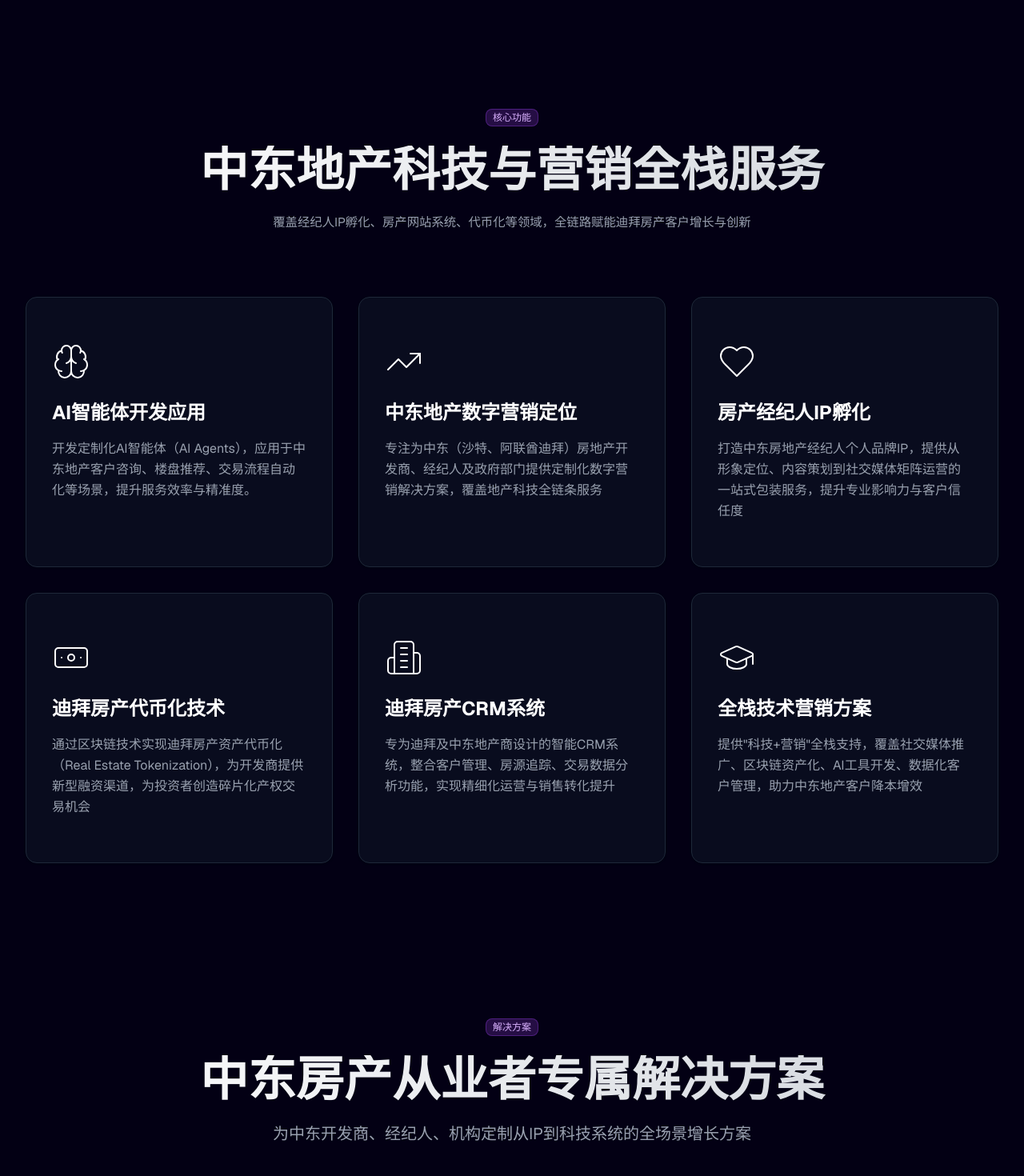
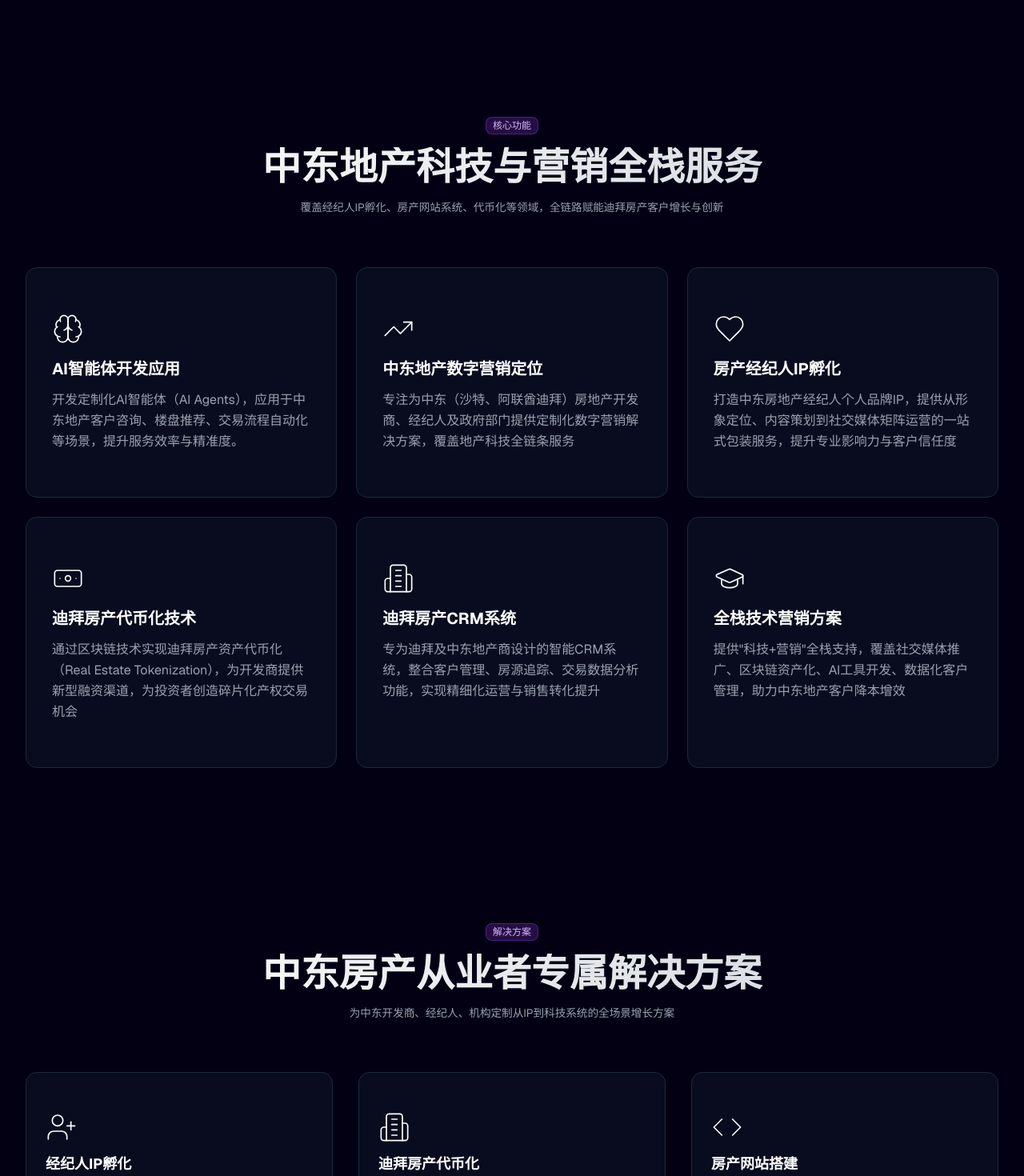
Before and after one commit to wzm507/my-klfco.com-, a Next.js app: page / in a window 1280 px wide. Shown: the part 1100-2570 px from the top of the page at 80% size. Built offline with nearby package versions, Linux system fonts and the light colour scheme.

Commit message:
再次提交

```diff
--- a/app/page.tsx
+++ b/app/page.tsx
@@ -636,7 +636,7 @@ export default function ModernWebsite() {
       </nav>
 
       {/* Hero Section */}
-      <section id="home" className="relative min-h-[70vh] md:min-h-screen flex items-center justify-center overflow-hidden">
+      <section id="home" className="relative min-h-[80vh] md:min-h-screen flex items-center justify-center overflow-hidden">
         {/* Hero Background Video - 优化手机适配 */}
         <video
           className="absolute inset-0 w-full h-full object-cover object-center"
@@ -656,13 +656,13 @@ export default function ModernWebsite() {
           <div className="text-center mb-16 transform -translate-y-[30px] md:-translate-y-[40px] lg:-translate-y-[60px]">
             <div className="mb-4 md:mb-8 lg:mb-16"></div>
 
-            <h1 className="text-[clamp(2rem,5vw,3rem)] md:text-6xl lg:text-7xl font-extrabold mb-6 md:mb-8 lg:mb-10 leading-tight md:leading-tight lg:leading-tight flex items-center justify-center gap-2 tracking-wide">
+            <h1 className="text-[clamp(1.5rem,5vw,2.5rem)] md:text-6xl lg:text-7xl font-extrabold mb-6 md:mb-8 lg:mb-10 leading-tight md:leading-tight lg:leading-tight flex items-center justify-center gap-2 tracking-wide">
               <span className="text-white transition-all duration-300 hover:text-purple-200">
                 中东地产数字营销与科技服务专家
               </span>
             </h1>
 
-            <p className="text-[clamp(1rem,2.5vw,1.5rem)] text-white font-semibold mb-6 md:mb-8 lg:mb-12 max-w-5xl mx-auto text-center drop-shadow-[0_0_15px_rgba(168,85,247,0.5)] tracking-wide">
+            <p className="text-[clamp(0.9rem,2vw,1.3rem)] text-white font-semibold mb-6 md:mb-8 lg:mb-12 max-w-5xl mx-auto text-center drop-shadow-[0_0_15px_rgba(168,85,247,0.5)] tracking-wide">
               为中东房产开发商、经纪人提供 营销<span className="mx-1">·</span>代币化<span className="mx-1">·</span>AI 智能体等全栈解决方案
             </p>
 
@@ -784,27 +784,27 @@ export default function ModernWebsite() {
       {/* Features Section */}
       <section id="features" className="py-24 relative">
         <div className="max-w-7xl mx-auto px-4 sm:px-6 lg:px-8">
-          <div className="text-center mb-20 mt-[-30px]">
-            <Badge className="bg-purple-500/20 text-purple-300 border-purple-500/30 mb-6">核心功能</Badge>
-            <h2 className="text-4xl md:text-6xl font-bold mb-6 bg-gradient-to-r from-white to-gray-300 bg-clip-text text-transparent">
+          <div className="text-center mb-16 mt-[-20px]">
+              <Badge className="bg-purple-500/20 text-purple-300 border-purple-500/30 mb-4">核心功能</Badge>
+              <h2 className="text-3xl md:text-5xl font-bold mb-4 bg-gradient-to-r from-white to-gray-300 bg-clip-text text-transparent">
                 中东地产科技与营销全栈服务
               </h2>
-            <p className="text-[clamp(0.9rem,1.2vw,1.25rem)] text-gray-400 max-w-5xl mx-auto text-center leading-relaxed">
+              <p className="text-[clamp(0.85rem,1vw,1.1rem)] text-gray-400 max-w-2xl mx-auto text-center leading-relaxed">
                 覆盖经纪人IP孵化、房产网站系统、代币化等领域，全链路赋能迪拜房产客户增长与创新
               </p>
             </div>
 
-          <div className="grid grid-cols-1 md:grid-cols-2 lg:grid-cols-3 gap-8">
+          <div className="grid grid-cols-1 md:grid-cols-2 lg:grid-cols-3 gap-6">
             {features.map((feature, index) => (
               <Card
                 key={index}
                 className="bg-gray-900/50 border-gray-800 hover:border-purple-500/50 transition-all duration-500 group hover:scale-105 hover:shadow-2xl hover:shadow-purple-500/25"
               >
                 <CardContent className="p-8">
-                  <div className="mb-6">
-                    <feature.icon className="w-12 h-12 text-white stroke-1" strokeWidth={1} />
-                  </div>
-                  <h3 className="text-2xl font-bold mb-4 text-white group-hover:text-purple-300 transition-colors">
+                  <div className="mb-4">
+                <feature.icon className="w-10 h-10 text-white stroke-1" strokeWidth={1} />
+              </div>
+                  <h3 className="text-xl font-bold mb-3 text-white group-hover:text-purple-300 transition-colors">
                     {feature.title}
                   </h3>
                   <p className="text-gray-400 group-hover:text-gray-300 transition-colors leading-relaxed">
@@ -821,12 +821,12 @@ export default function ModernWebsite() {
       <section id="solutions" className="py-24 relative">
 
         <div className="max-w-7xl mx-auto px-4 sm:px-6 lg:px-8 relative">
-          <div className="text-center mb-20">
-            <Badge className="bg-purple-500/20 text-purple-300 border-purple-500/30 mb-6">解决方案</Badge>
-            <h2 className="text-4xl md:text-6xl font-bold mb-6 bg-gradient-to-r from-white to-gray-300 bg-clip-text text-transparent">
+          <div className="text-center mb-16">
+              <Badge className="bg-purple-500/20 text-purple-300 border-purple-500/30 mb-4">解决方案</Badge>
+              <h2 className="text-3xl md:text-5xl font-bold mb-4 bg-gradient-to-r from-white to-gray-300 bg-clip-text text-transparent">
                 中东房产从业者专属解决方案
               </h2>
-            <p className="text-xl text-gray-400 max-w-3xl mx-auto">为中东开发商、经纪人、机构定制从IP到科技系统的全场景增长方案</p>
+              <p className="text-[clamp(0.85rem,1vw,1.1rem)] text-gray-400 max-w-2xl mx-auto">为中东开发商、经纪人、机构定制从IP到科技系统的全场景增长方案</p>
             </div>
 
           <div className="grid grid-cols-1 md:grid-cols-3 gap-8">
@@ -875,8 +875,8 @@ export default function ModernWebsite() {
                 className="bg-gray-900/50 border-gray-800 hover:border-purple-500/50 transition-all duration-500 group hover:scale-105"
               >
                 <CardContent className="p-6 flex-grow flex flex-col">
-                  <solution.icon className="w-12 h-12 text-white mb-4 stroke-1" strokeWidth={1} />
-                  <h3 className="text-xl font-bold text-white mb-3 group-hover:text-purple-300 transition-colors">
+                  <solution.icon className="w-10 h-10 text-white mb-3 stroke-1" strokeWidth={1} />
+                  <h3 className="text-lg font-bold text-white mb-2 group-hover:text-purple-300 transition-colors">
                     {solution.title}
                   </h3>
                   <p className="text-gray-400 mb-4 leading-relaxed">{solution.description}</p>
@@ -1081,7 +1081,7 @@ export default function ModernWebsite() {
                 key={index}
                 className="bg-gray-900/50 border-gray-800 hover:border-purple-500/50 transition-all duration-500 group hover:scale-105 overflow-hidden"
               >
-                <div className="relative h-48 overflow-hidden">
+                <div className="relative h-40 overflow-hidden">
                   <img
                     src={caseStudy.image || "/placeholder.svg"}
                     alt={caseStudy.company}
@@ -1268,12 +1268,12 @@ export default function ModernWebsite() {
         </div>
 
         <div className="max-w-7xl mx-auto px-4 sm:px-6 lg:px-8 relative z-10">
-          <div className="text-center mb-20 mt-[-30px]">
-            <Badge className="bg-blue-500/20 text-blue-300 border-blue-500/30 mb-6">业务动态</Badge>
-            <h2 className="text-4xl md:text-6xl font-bold mb-6 bg-gradient-to-r from-white to-gray-300 bg-clip-text text-transparent">
+          <div className="text-center mb-16 mt-[-20px]">
+              <Badge className="bg-blue-500/20 text-blue-300 border-blue-500/30 mb-4">业务动态</Badge>
+              <h2 className="text-3xl md:text-5xl font-bold mb-4 bg-gradient-to-r from-white to-gray-300 bg-clip-text text-transparent">
                 我们的业务动态
               </h2>
-            <p className="text-xl text-gray-400 max-w-3xl mx-auto">了解我们在IP运营、网站设计和公众号运营领域的最新进展</p>
+              <p className="text-[clamp(0.85rem,1vw,1.1rem)] text-gray-400 max-w-2xl mx-auto">了解我们在IP运营、网站设计和公众号运营领域的最新进展</p>
             </div>
 
           <div className="grid grid-cols-1 md:grid-cols-2 lg:grid-cols-3 gap-8">
@@ -1320,12 +1320,12 @@ export default function ModernWebsite() {
       {/* Contact Section */}
       <section id="contact" className="py-24 relative">
         <div className="max-w-7xl mx-auto px-4 sm:px-6 lg:px-8">
-          <div className="text-center mb-20">
-            <Badge className="bg-purple-500/20 text-purple-300 border-purple-500/30 mb-6">联系我们</Badge>
-            <h2 className="text-4xl md:text-6xl font-bold mb-6 bg-gradient-to-r from-white to-gray-300 bg-clip-text text-transparent">
+          <div className="text-center mb-16">
+              <Badge className="bg-purple-500/20 text-purple-300 border-purple-500/30 mb-4">联系我们</Badge>
+              <h2 className="text-3xl md:text-5xl font-bold mb-4 bg-gradient-to-r from-white to-gray-300 bg-clip-text text-transparent">
                 开启您的中东房产数字化增长
               </h2>
-            <p className="text-xl text-gray-400 max-w-3xl mx-auto">
+              <p className="text-[clamp(0.85rem,1vw,1.1rem)] text-gray-400 max-w-2xl mx-auto">
                 立即咨询，定制IP孵化、网站搭建等专属方案
               </p>
             </div>
@@ -1334,10 +1334,10 @@ export default function ModernWebsite() {
             {/* Contact Form */}
             <Card className="bg-gray-900/50 border-gray-800">
               <CardHeader>
-                <CardTitle className="text-2xl font-bold text-white">发送消息</CardTitle>
+                <CardTitle className="text-xl font-bold text-white">发送消息</CardTitle>
               </CardHeader>
               <CardContent className="space-y-6">
-                <div className="grid grid-cols-1 md:grid-cols-2 gap-4">
+                <div className="grid grid-cols-1 gap-4">
                   <div>
                     <label className="block text-sm font-medium text-gray-300 mb-2">姓名</label>
                     <Input
@@ -1428,22 +1428,22 @@ export default function ModernWebsite() {
       </section>
 
       {/* Footer */}
-      <footer className="border-t border-gray-800 py-16">
+      <footer className="border-t border-gray-800 py-12">
         <div className="max-w-7xl mx-auto px-4 sm:px-6 lg:px-8">
-          <div className="grid grid-cols-1 md:grid-cols-4 gap-8 mb-12">
+          <div className="grid grid-cols-1 md:grid-cols-4 gap-6 mb-8">
             <div className="col-span-1 md:col-span-2">
-              <div className="flex items-center gap-3 mb-4">
+              <div className="flex flex-col md:flex-row items-center gap-2 mb-4">
                 <img
                   src="/llllogo.png"
                   alt="KLF Logo"
-                  className="h-[45px] object-contain"
-                  style={{ height: 'calc(3rem * 0.94)' }}
+                  className="h-[36px] object-contain"
+                  style={{ height: 'calc(2.4rem * 0.94)' }}
                 />
-                <div className="text-3xl font-bold bg-gradient-to-r from-purple-400 to-blue-400 bg-clip-text text-transparent">
+                <div className="text-2xl font-bold bg-gradient-to-r from-purple-400 to-blue-400 bg-clip-text text-transparent">
                   KLF STUDIO
                 </div>
               </div>
-              <p className="text-gray-400 mb-6 max-w-md">
+              <p className="text-[clamp(0.8rem,1vw,1rem)] text-gray-400 mb-4 max-w-md">
                 专注中东地产领域的数字营销与科技服务，为中东房产客户提供从IP孵化到区块链应用的全栈解决方案
               </p>
               <div className="flex space-x-4">
@@ -1474,8 +1474,8 @@ export default function ModernWebsite() {
             </div>
 
             <div>
-              <h3 className="text-lg font-semibold mb-6 text-white">核心业务</h3>
-              <ul className="space-y-3">
+              <h3 className="text-base font-semibold mb-4 text-white">核心业务</h3>
+              <ul className="space-y-2">
                 <li>
                   <a href="#" className="text-gray-400 hover:text-purple-400 transition-colors">
                     经纪人IP孵化
@@ -1500,8 +1500,8 @@ export default function ModernWebsite() {
             </div>
 
             <div>
-              <h3 className="text-lg font-semibold mb-6 text-white">客户支持</h3>
-              <ul className="space-y-3">
+              <h3 className="text-base font-semibold mb-4 text-white">客户支持</h3>
+              <ul className="space-y-2">
                 <li>
                   <a href="#" className="text-gray-400 hover:text-purple-400 transition-colors">
                     帮助中心
```
Lines whose indentation alone changed are shown as unchanged.
